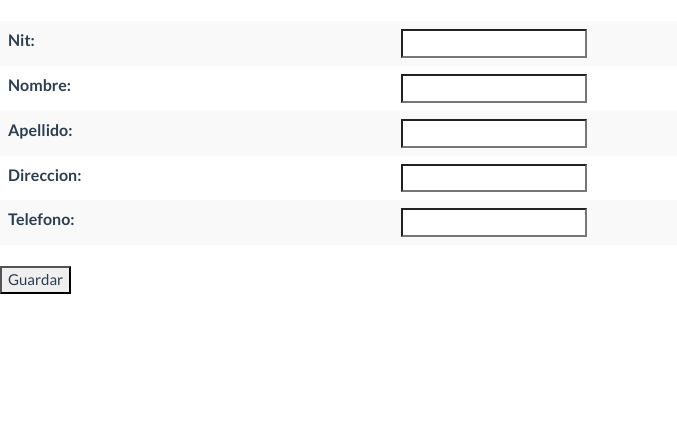
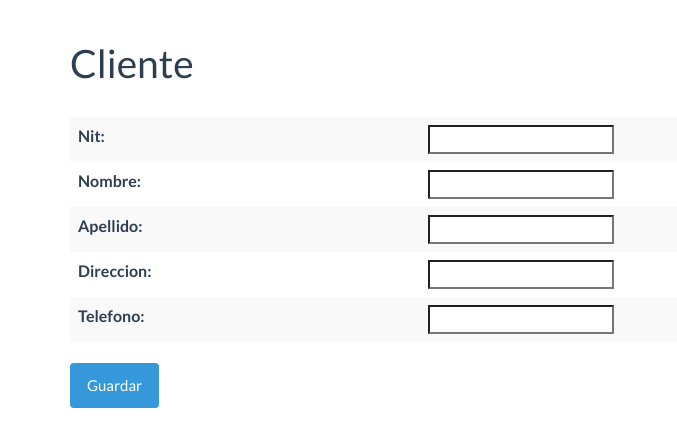
Before and after one commit to jinchuika/ing_software, a Django app: page /c/add in a window 1280 px wide. Shown: the part 60-507 px from the top of the page, without its empty margins (0-677 px from the left). Run offline with Django 3.2, Linux system fonts and the light colour scheme; some libraries are stand-ins or nearby versions.

Commit message:
Versión final

```diff
--- a/control/main/templates/base_navbar.html
+++ b/control/main/templates/base_navbar.html
@@ -32,7 +32,6 @@
 					<a href="#" class="dropdown-toggle" data-toggle="dropdown" role="button">Garantías <span class="caret"></span></a>
 					<ul class="dropdown-menu">
 						<li><a href="{% url "garantia_index" %}">Listado de garantías</a></li>
-						<li><a href="{% url "garantia_add" %}">Crear garantía</a></li>
 					</ul>
 				</li>
 				<li class="dropdown">
--- a/control/main/templates/c/add.html
+++ b/control/main/templates/c/add.html
@@ -1,14 +1,17 @@
 {% extends "base.html" %}
 {% block content %}
+<div class="container">
 	<div class="row">
 		<div class="col-md-12">
+		<legend><h1>Cliente</h1></legend>
 			<form action="{{ action }}" method="post">
 			<table class="table table-striped">
 				{% csrf_token %}
 				{{ cliente_form.as_table }}
 			</table>
-			<input type="submit" value="Guardar">
+			<input type="submit" class="btn btn-info" value="Guardar">
 			</form>
 		</div>
 	</div>
+</div>
 {% endblock content %}
--- a/control/main/templates/c/index.html
+++ b/control/main/templates/c/index.html
@@ -3,6 +3,7 @@
 <div class="container">
 	<div class="row">
 		<div class="col-md-12">
+		<legend><h1>Listado de clientes</h1></legend>
 			<table class="table table-bordered table-hover">
 				<thead>
 					<tr>
--- a/control/main/templates/e/add.html
+++ b/control/main/templates/e/add.html
@@ -1,14 +1,17 @@
 {% extends "base.html" %}
 {% block content %}
+<div class="container">
 	<div class="row">
 		<div class="col-md-12">
+		<legend><h1>Equipo</h1></legend>
 			<form action="{{ action }}" method="post">
 			<table class="table table-striped">
 				{% csrf_token %}
 				{{ equipo_form.as_table }}
 			</table>
-			<input type="submit" value="Guardar">
+			<input type="submit" class="btn btn-info" value="Guardar">
 			</form>
 		</div>
 	</div>
+</div>
 {% endblock content %}
--- a/control/main/templates/e/detail.html
+++ b/control/main/templates/e/detail.html
@@ -3,6 +3,7 @@
 <div class="container">
 	<div class="row">
 		<div class="col-md-12">
+		<legend><h1>Equipo</h1></legend>
 			<div class="panel panel-default">
 				<div class="panel-heading">
 					{{ equipo }}
--- a/control/main/templates/e/index.html
+++ b/control/main/templates/e/index.html
@@ -3,6 +3,7 @@
 <div class="container">
 	<div class="row">
 		<div class="col-md-12">
+		<legend><h1>Listado de equipo</h1></legend>
 			<table class="table table-bordered table-hover">
 				<thead>
 					<tr>
--- a/control/main/templates/g/add.html
+++ b/control/main/templates/g/add.html
@@ -1,14 +1,18 @@
 {% extends "base.html" %}
 {% block content %}
+<div class="container">
+
 	<div class="row">
 		<div class="col-md-12">
+		<legend><h1>Garantía</h1></legend>
 			<form action="{{ action }}" method="post">
 			<table class="table table-striped">
 				{% csrf_token %}
 				{{ garantia_form.as_table }}
 			</table>
-			<input type="submit" value="Guardar">
+			<input type="submit" class="btn btn-info" value="Guardar">
 			</form>
 		</div>
 	</div>
+</div>
 {% endblock content %}
--- a/control/main/templates/g/index.html
+++ b/control/main/templates/g/index.html
@@ -3,6 +3,7 @@
 <div class="container">
 	<div class="row">
 		<div class="col-md-12">
+		<legend><h1>Listado de garantías</h1></legend>
 			<table class="table table-hover table-bordered">
 				<thead>
 					<tr>
--- a/control/main/templates/main/index.html
+++ b/control/main/templates/main/index.html
@@ -3,6 +3,7 @@
 <div class="container">
 	<div class="row">
 		<div class="col-md-12">
+		<legend><h1>Incidencias pendientes de resolver</h1></legend>
 			<table class="table table-hover table-bordered">
 				<thead>
 					<tr>
```
Also changed, not shown: control/main/templates/z/index.html (+12 -0 lines), 1 other file.
